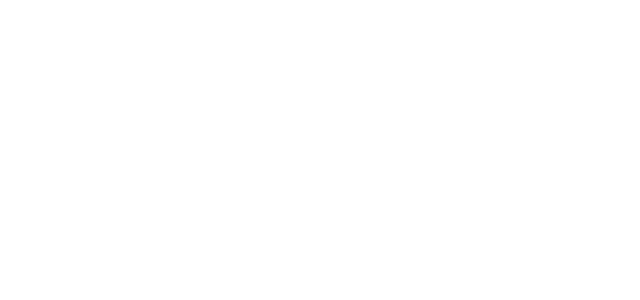
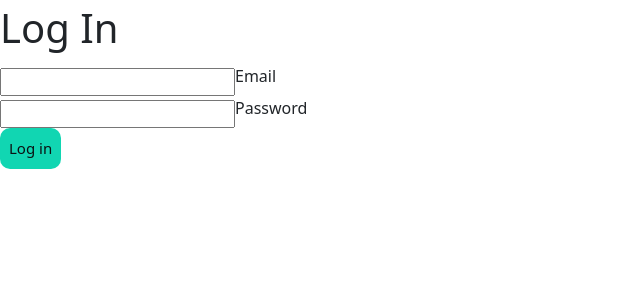
Before and after one commit to jmtgalvez/besh-flexi, a React (Create React App) app in the folder capstone-client/: page /Login in a window 1280 px wide. Before the commit this address had no page. Shown: the top 300 px of the page, without its empty margins (0-640 px from the left). Built offline with nearby package versions, Linux system fonts and the light colour scheme.

Commit message:
Login form added.

```diff
--- /dev/null
+++ b/capstone-client/public/css/login.css
@@ -0,0 +1,41 @@
+.login__section {
+  width: 100vw;
+  height: 100vh;
+  background: green;
+  color: var(--bgcolor1);
+}
+.login__section .login__form__container {
+  border: solid 1px black;
+  display: grid;
+  place-content: center;
+  width: 50vw;
+  height: 100%;
+  padding: clamp(20px, 2rem, 26px);
+}
+.login__section .login__form__container .login__form {
+  border: red 1px solid;
+  width: max-content;
+  height: max-content;
+  display: grid;
+  gap: 25px;
+}
+.login__section .login__form__container .login__form div {
+  position: relative;
+  width: 20rem;
+  height: 3rem;
+  padding: 1rem;
+}
+.login__section .login__form__container .login__form div input {
+  position: absolute;
+  top: 0;
+  left: 0;
+  right: 0;
+  bottom: 0;
+}
+.login__section .login__form__container .login__form div label {
+  position: absolute;
+  top: 0.7rem;
+  left: 1rem;
+}
+
+/*# sourceMappingURL=login.css.map */
--- /dev/null
+++ b/capstone-client/public/css/login.scss
@@ -0,0 +1,43 @@
+.login__section {
+    width: 100vw;
+    height: 100vh;
+    background: green;
+    color: var(--bgcolor1);
+
+    .login__form__container {
+        border: solid 1px black;
+        display: grid;
+        place-content: center;
+        width: 50vw;
+        height: 100%;
+        padding: clamp(20px, 2rem, 26px);
+
+        .login__form {
+            border: red 1px solid;
+            width: max-content;
+            height: max-content;
+            display: grid;
+            gap: 25px;
+
+            div {
+                position: relative;
+                width: 20rem;
+                height: 3rem;
+                padding: 1rem;
+
+                input {
+                    position: absolute;
+                    top: 0;
+                    left: 0;
+                    right: 0;
+                    bottom: 0;
+                }
+                label {
+                    position: absolute;
+                    top: 0.7rem;
+                    left: 1rem;
+                }
+            }
+        }
+    }
+}
--- a/capstone-client/src/App.js
+++ b/capstone-client/src/App.js
@@ -1,7 +1,8 @@
 import React from "react";
 import {BrowserRouter as Router, Routes, Route} from 'react-router-dom';
 import FrontPage from "./components/Home/FrontPage";
-import Register from "./components/Forms/Register/Register"
+import Register from "./components/Forms/Register/Register";
+import Login from "./components/Forms/Login/Login";
 
 function App() {
     return(
@@ -9,6 +10,7 @@
         <Routes>
             <Route path='/' element={<FrontPage/>}/>
             <Route path='/Register' element={<Register/>}/>
+            <Route path='/Login' element={<Login/>}/>
         </Routes>
         </Router>
     )
--- a/capstone-client/src/components/Body/Header.js
+++ b/capstone-client/src/components/Body/Header.js
@@ -13,7 +13,7 @@
         <ul>
           <li><Link className='opensans' to="#">About</Link></li>
           <li>
-            <Link id='frontpage__header__btn' to="#">
+            <Link id='frontpage__header__btn' to="/Login">
              Log In
             </Link>
           </li>
--- a/capstone-client/src/components/Forms/Login/Login.js
+++ b/capstone-client/src/components/Forms/Login/Login.js
@@ -0,0 +1,22 @@
+import React from 'react'
+
+export default function Login() {
+  return (
+    <div className='login__section'>
+        <section className="login__form__container">
+            <form action="" method='' className='login__form'>
+                <h1>Log In</h1>
+                <div className='login__form__div'>
+                    <input type="email" name='login__email' id='login__email' className='login__input'/>
+                    <label htmlFor="login__email" className='login__input__label'>Email</label>
+                </div>
+                <div className='login__form__div'>
+                    <input type="email" name='login__password' id='login__password' className='login__input'/>
+                    <label htmlFor="login__password" className='login__input__label'>Password</label>
+                </div>
+                <button type="submit" className='general__btns'>Log in</button>
+            </form>
+        </section>
+    </div>
+  )
+}
```
Also changed, not shown: 1 other file (tests, documents, lock files or other folders).
